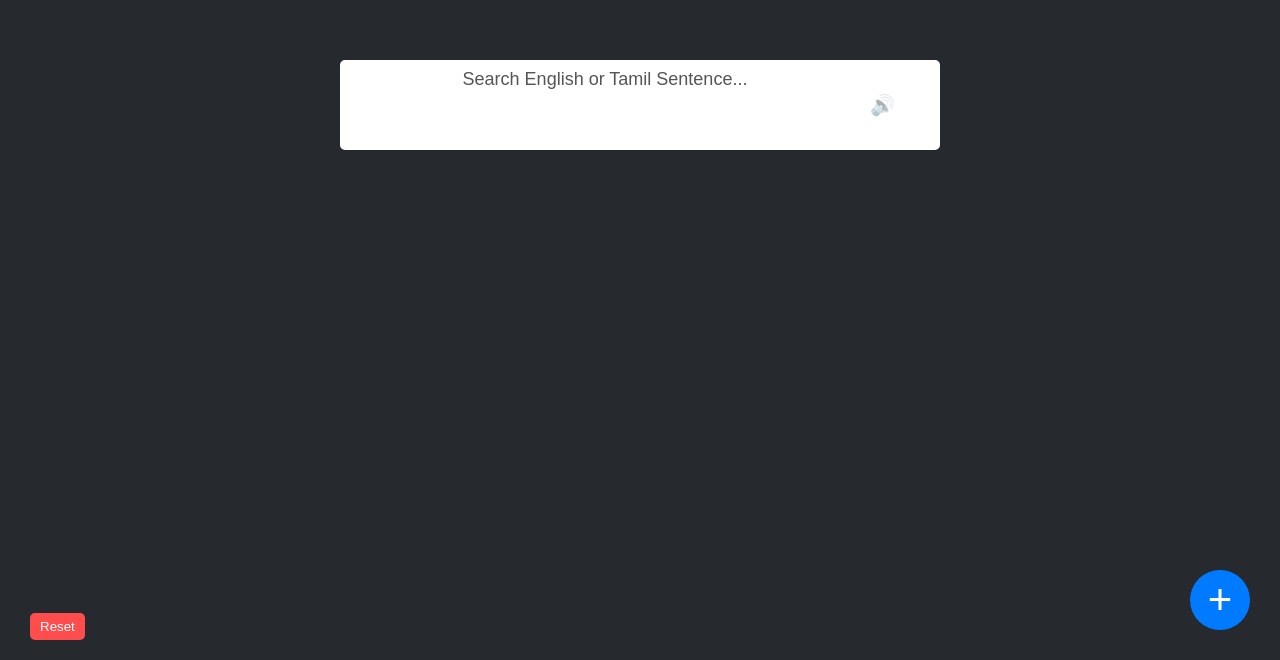
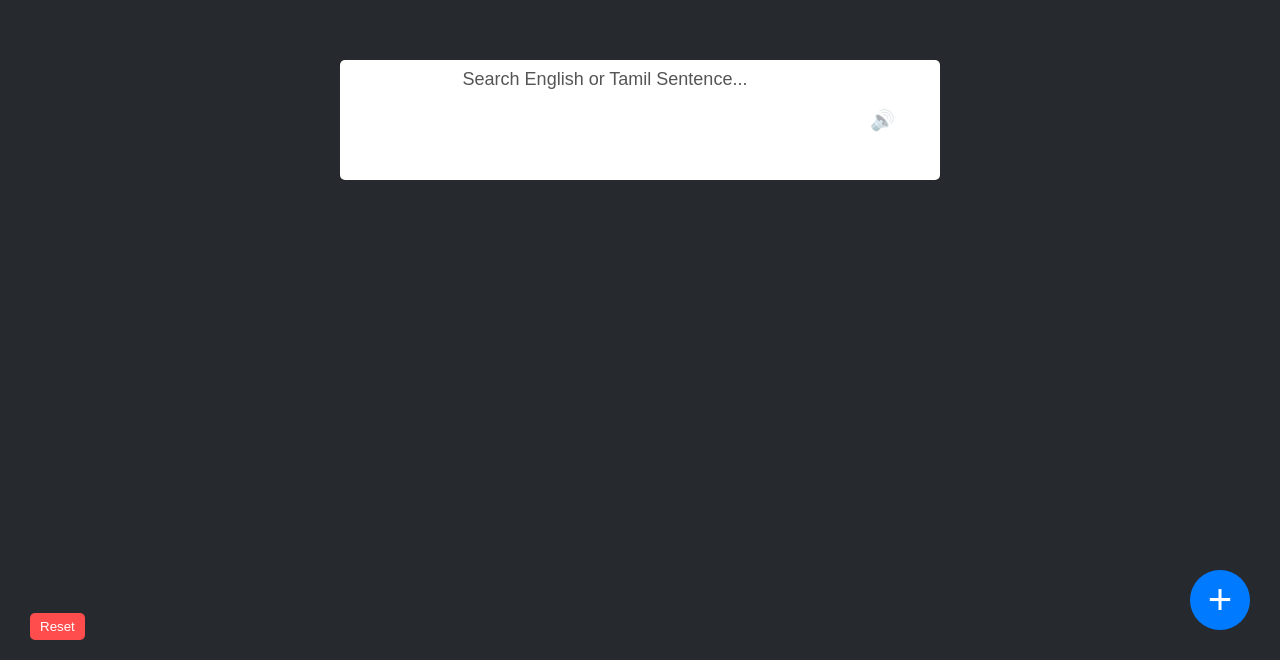
Before and after one commit to Govindaraj-web/Lang, a React (Vite) app: page / in a window 1280 px wide. Shown: the part 140-800 px from the top of the page. Built offline with nearby package versions, Linux system fonts and the light colour scheme.

Commit message:
width adjuest

```diff
--- a/src/index.css
+++ b/src/index.css
@@ -26,7 +26,7 @@ body {
 
 textarea {
   flex: 1;
-  height: 70px;
+  height: 100px;
   resize: none;
   background: transparent;
   border: 0;
```
